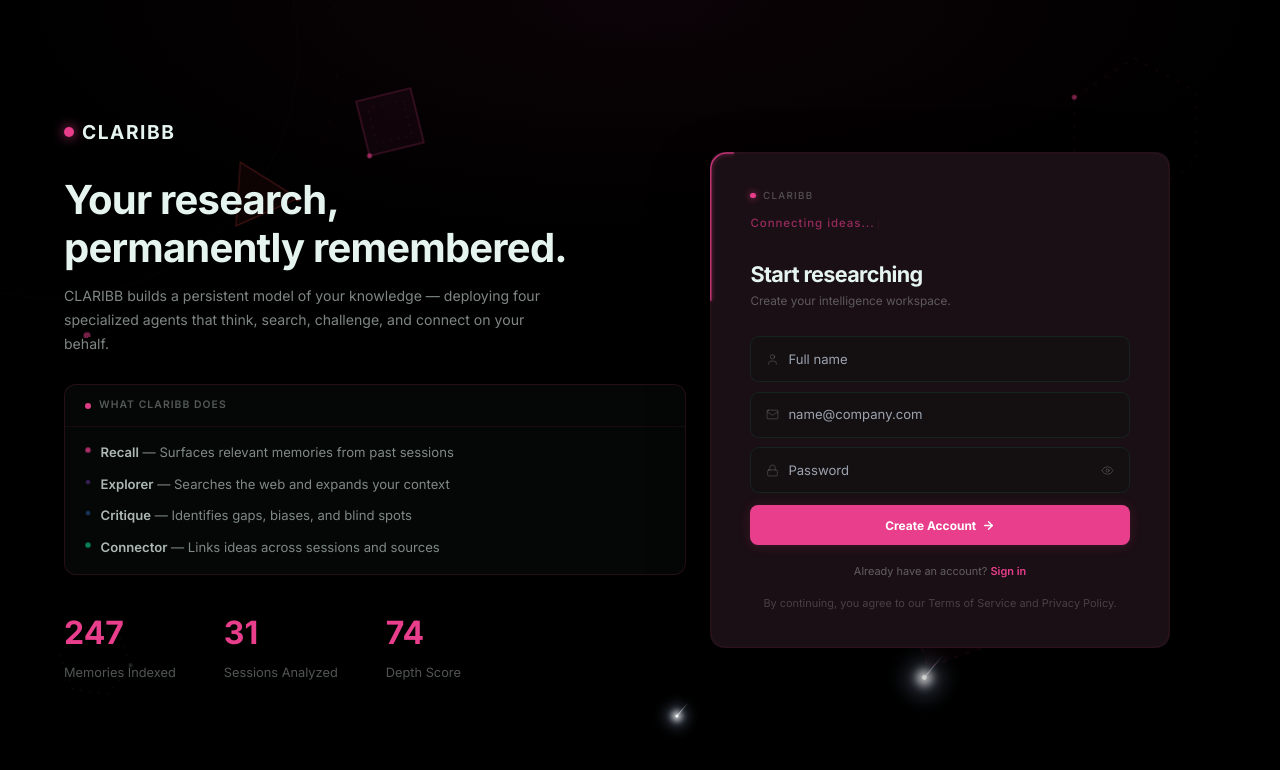
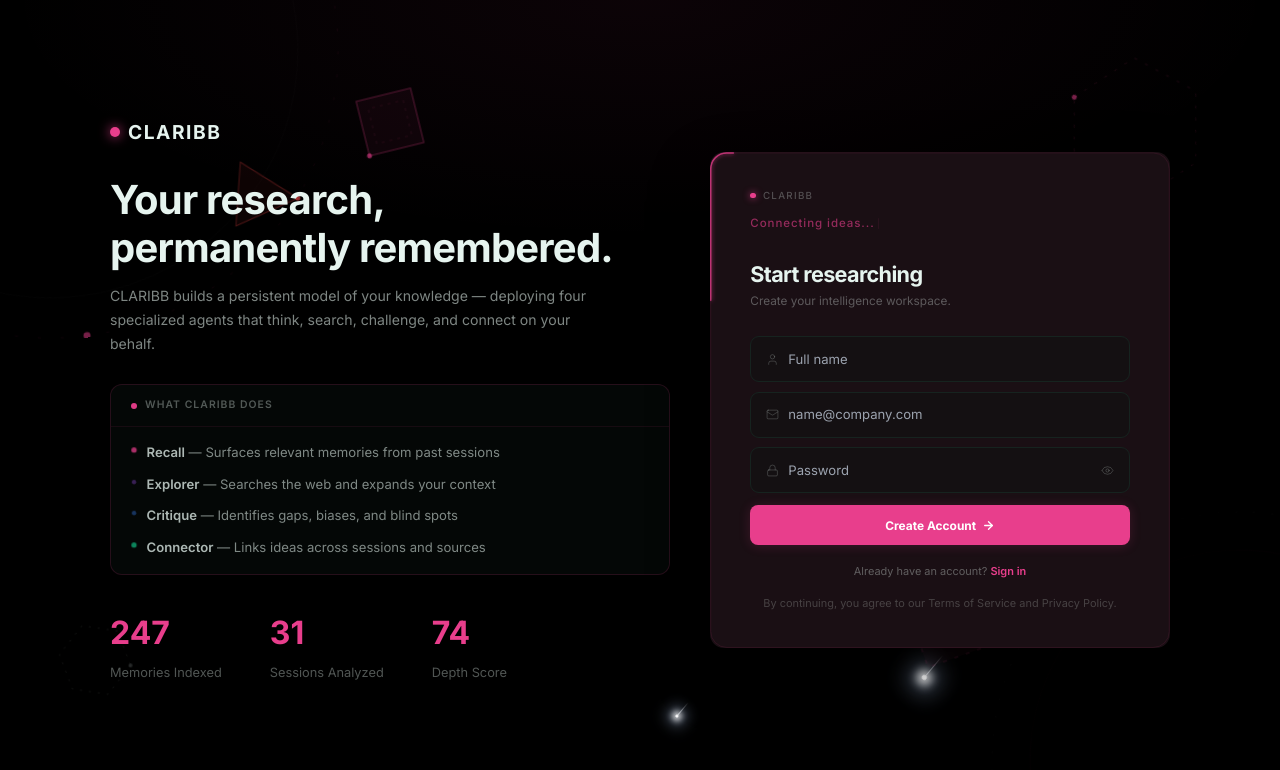
Before and after one commit to bugFREEadi/Claribb, a Next.js app: page /auth in a window 1280 px wide. Shown: the top 770 px of the page. Built offline with nearby package versions, Linux system fonts and the light colour scheme.

Commit message:
fix: auth truly equal side spacing — justifyContent:center, fixed widths (560px+460px)

```diff
--- a/src/app/auth/page.tsx
+++ b/src/app/auth/page.tsx
@@ -228,8 +228,8 @@ export default function AuthPage() {
             <div style={{
                 height: '100vh', background: '#000000', color: '#E6F4EF',
                 fontFamily: "'Inter', system-ui, sans-serif",
-                display: 'flex', alignItems: 'center', justifyContent: 'flex-start',
-                gap: '1.5rem', padding: '0 4rem',
+                display: 'flex', alignItems: 'center', justifyContent: 'center',
+                gap: '2.5rem', padding: '0',
                 position: 'relative', overflow: 'hidden',
             }}>
                 {/* Ambient top glow */}
@@ -313,7 +313,7 @@ export default function AuthPage() {
                 </Orbiter>
 
                 {/* ── LEFT SIDEBAR ── */}
-                <div style={{ flex: 1, padding: '2.5rem 0', display: 'flex', flexDirection: 'column', justifyContent: 'center', maxWidth: '54%', minWidth: 0, position: 'relative', zIndex: 10 }}>
+                <div style={{ width: 560, flexShrink: 0, padding: '2.5rem 0', display: 'flex', flexDirection: 'column', justifyContent: 'center', position: 'relative', zIndex: 10 }}>
                     {/* Logo */}
                     <Link href="/" style={{ display: 'flex', alignItems: 'center', gap: '0.5rem', marginBottom: '1.8rem', textDecoration: 'none' }}>
                         <div style={{ width: 10, height: 10, borderRadius: '50%', background: '#E83E8C', boxShadow: '0 0 12px rgba(232,62,140,0.9)' }} />
@@ -369,7 +369,7 @@ export default function AuthPage() {
                 {/* ── AUTH CARD ── */}
                 <motion.div ref={cardRef}
                     initial={{ opacity: 0, y: 16 }} animate={{ opacity: 1, y: 0 }} transition={{ duration: 0.5, ease: [0.22, 1, 0.36, 1] }}
-                    style={{ position: 'relative', zIndex: 10, width: '100%', maxWidth: 460, flexShrink: 0, margin: '1.5rem 0', borderRadius: 14, background: '#1a0f14', boxShadow: '0 24px 60px rgba(0,0,0,0.45)', padding: '2.25rem 2.52rem', overflow: 'hidden' }}>
+                    style={{ position: 'relative', zIndex: 10, width: 460, flexShrink: 0, borderRadius: 14, background: '#1a0f14', boxShadow: '0 24px 60px rgba(0,0,0,0.45)', padding: '2.25rem 2.52rem', overflow: 'hidden' }}>
                     <BorderEdge cardRef={cardRef} />
 
                     {done ? (
```
